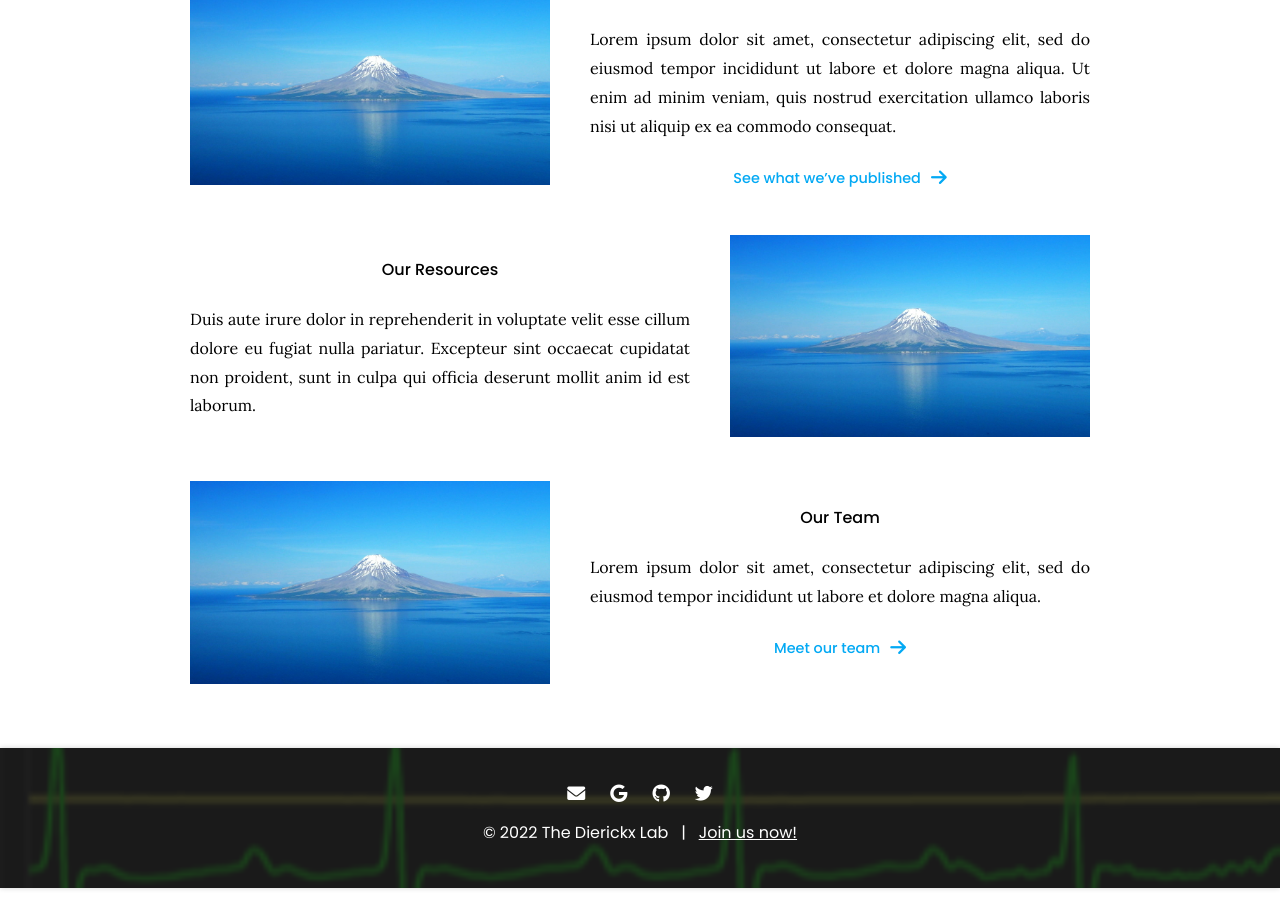
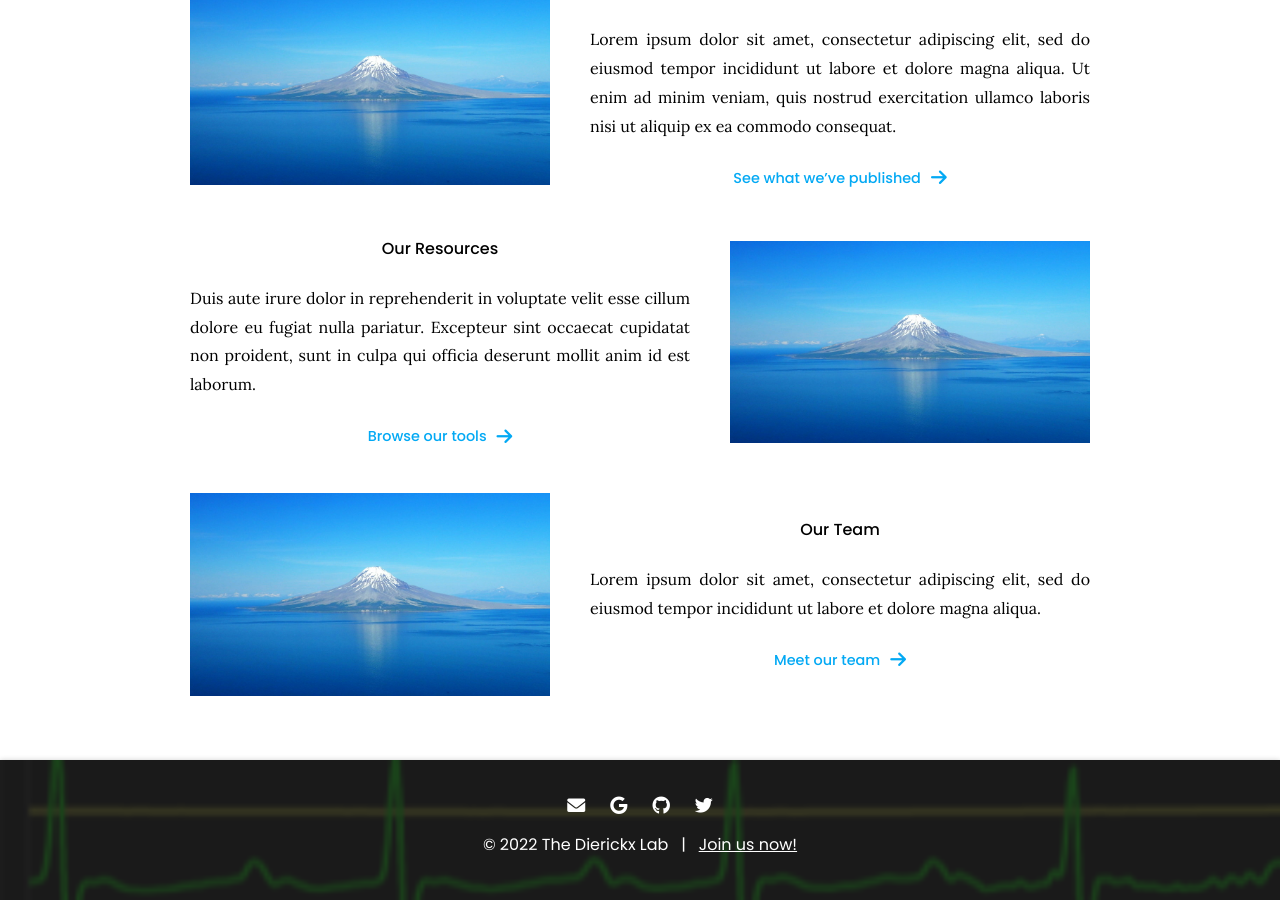
Before and after one commit to theDierickxLab/theDierickxLab, a Jekyll site: the page built from index.md, in a window 1280 px wide and 900 px high, scrolled down 935 px. Built offline with Jekyll 4.4.1, drawn with Linux system fonts in a browser that asks for light colours.

Commit message:
Revert "Update index.md"
This reverts commit 1074aa80915e15c3ade20aa8a17971c20371da9c.

```diff
--- a/index.md
+++ b/index.md
@@ -43,7 +43,14 @@ Ut enim ad minim veniam, quis nostrud exercitation ullamco laboris nisi ut aliqu
 Duis aute irure dolor in reprehenderit in voluptate velit esse cillum dolore eu fugiat nulla pariatur.
 Excepteur sint occaecat cupidatat non proident, sunt in culpa qui officia deserunt mollit anim id est laborum.
 
-
+{%
+  include link.html
+  link="tools"
+  text="Browse our tools"
+  icon="fas fa-arrow-right"
+  flip=true
+%}
+{:.center}
 {% endcapture %}
 
 {%
```
